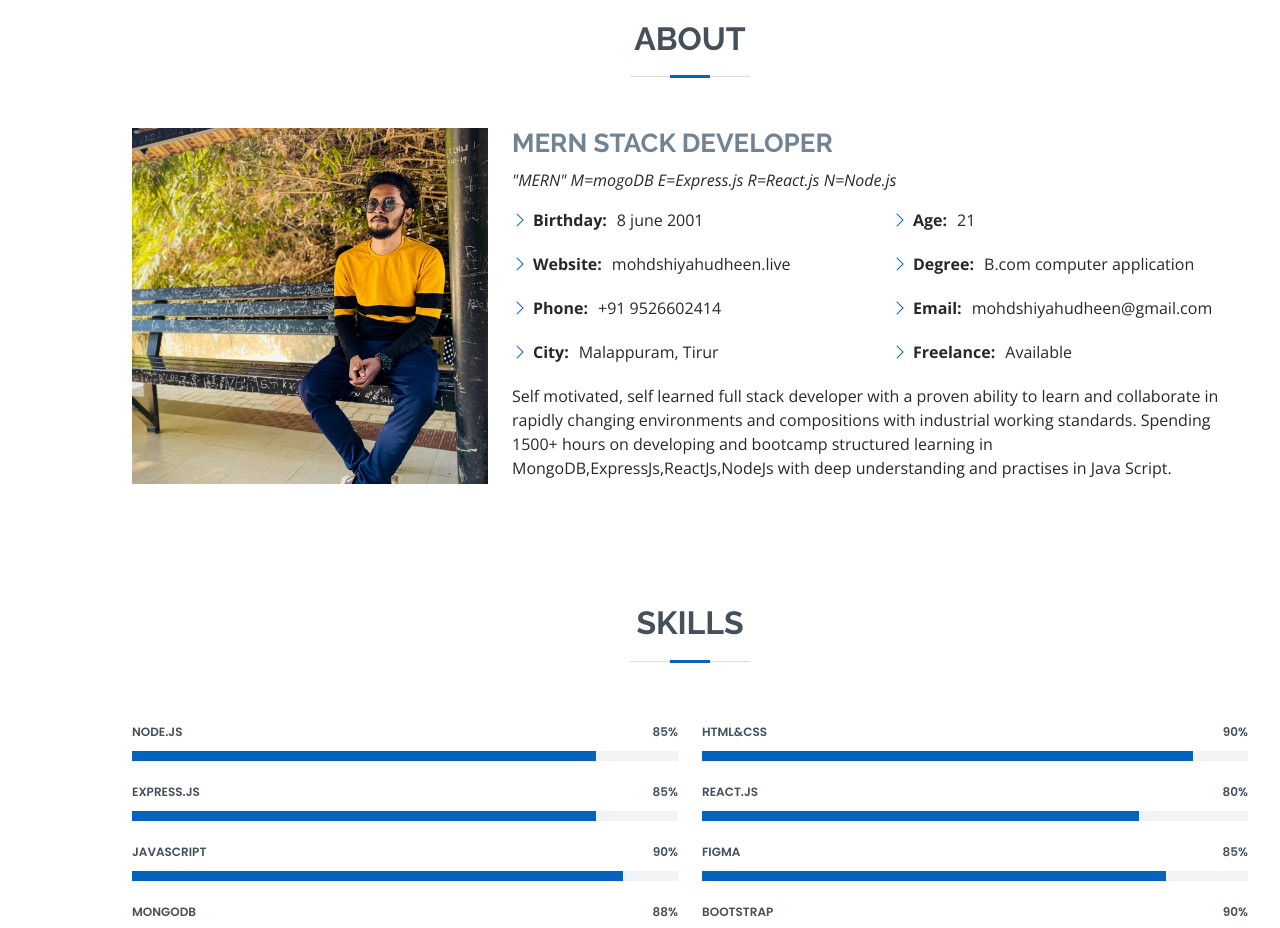
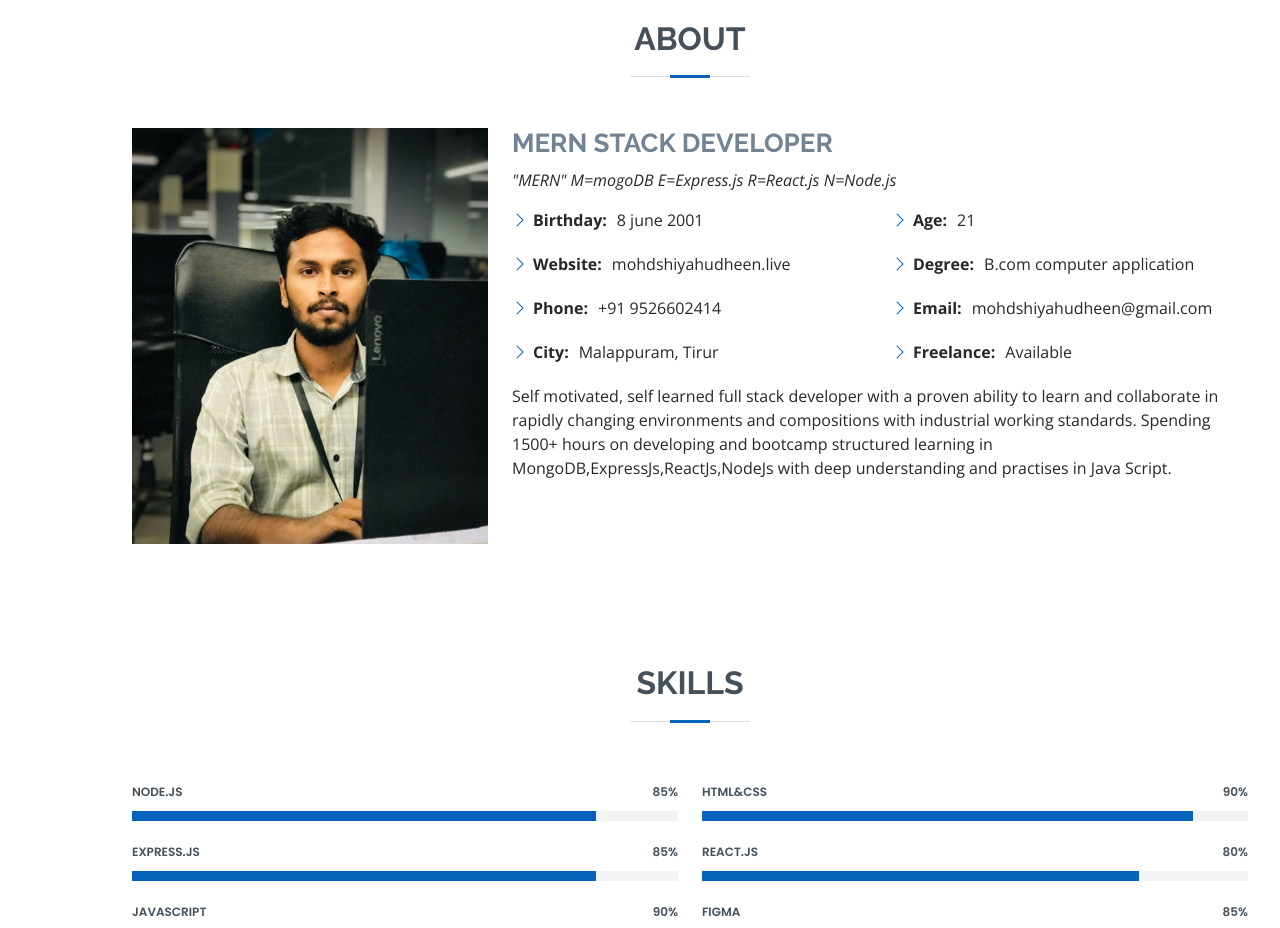
Before and after one commit to Mohd-shiyahudheen/Official_Website, a plain HTML site: page index.html in a window 1280 px wide. Shown: the part 840-1768 px from the top of the page. Drawn offline with nearby package versions, Linux system fonts and the light colour scheme.

Commit message:
last commit

```diff
--- a/index.html
+++ b/index.html
@@ -86,7 +86,7 @@
 
         <div class="row">
           <div class="col-lg-4">
-            <img src="assets/img/Hnet.com-image-_1_.webp" class="img-fluid" alt="">
+            <img src="assets/img/photo_2022-10-08_15-14-50.jpg" class="img-fluid" alt="">
           </div>
           <div class="col-lg-8 pt-4 pt-lg-0 content">
             <h3>MERN STACK DEVELOPER</h3>
```
Also changed, not shown: assets/img/Hnet.com-image-_1_.webp (deleted), assets/img/photo_2022-10-08_15-14-50.jpg (added).
